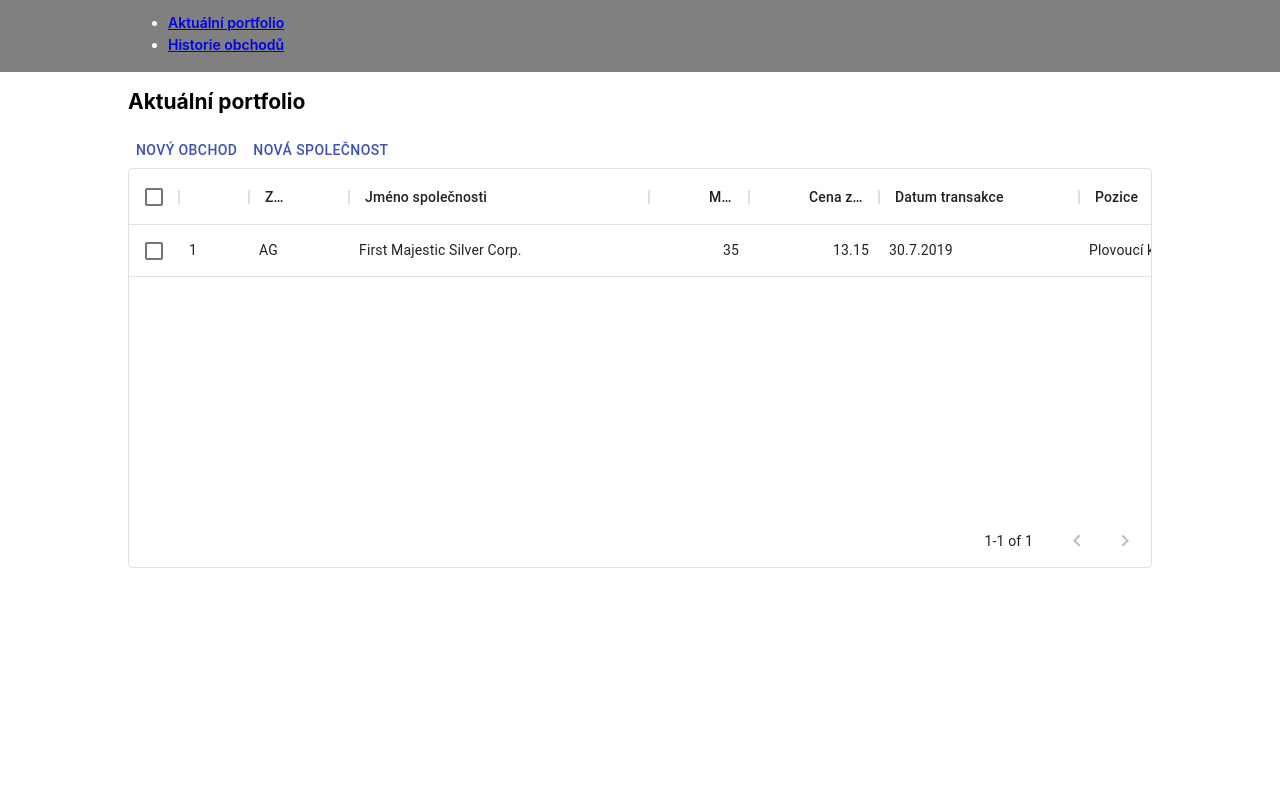
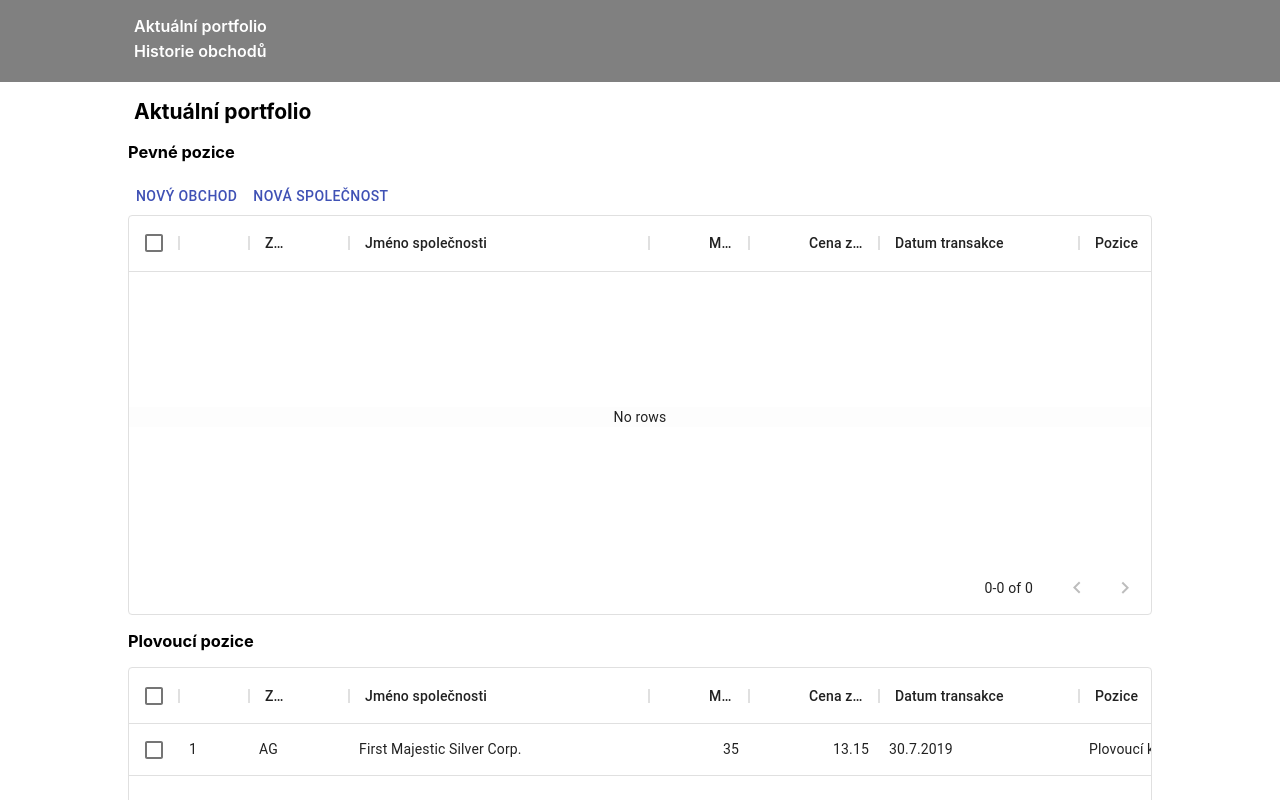
Before and after one commit to Liborias/Obchodovani, a React (Create React App) app: page / in a window 1280 px wide. Shown: the top 800 px of the page. Built offline with nearby package versions, Linux system fonts and the light colour scheme; the HTML template or start-up script is replaced by a standard one.

Commit message:
Dvě tabulky a třídění podle longevity

```diff
--- a/src/components/Modal/AddTransactionModal.js
+++ b/src/components/Modal/AddTransactionModal.js
@@ -9,6 +9,7 @@ import MenuItem from '@material-ui/core/MenuItem';
 import Select from '@material-ui/core/Select';
 import InputLabel from '@material-ui/core/InputLabel';
 import "./Modals.css";
+
 
 export default function AddTransactionModal(props) {
 
--- a/src/components/homepage/Homepage.css
+++ b/src/components/homepage/Homepage.css
@@ -1,6 +1,3 @@
-.homePageContent {
-  display: flex;
-  flex-direction: column;
-  justify-content: right;
-  align-items: center;
+h2 {
+  padding-left: 6px;
 }
--- a/src/components/homepage/Homepage.js
+++ b/src/components/homepage/Homepage.js
@@ -3,6 +3,7 @@ import DataTable from "../tables/Position";
 import Button from '@material-ui/core/Button';
 import AddTransactionModal from "../Modal/AddTransactionModal";
 import NewCompanyModal from "../Modal/NewCompanyModal";
+import "./Homepage.css"
 
 const rows = [
   {
@@ -27,8 +28,6 @@ const Homepage = () => {
   const [openNewCompany, setOpenNewCompany] = useState(false);
   const [dataRows, setDataRows] = useState(rows);
   const [companies, setCompany] = useState(defaultCompanies);
-  const [longevity, setLongevity] = useState("Plovoucí krátkodobá");
-
 
 
   const handleClickOpen = () => {
@@ -63,6 +62,7 @@ const Homepage = () => {
     <>
       <div className="homePageContent">
         <h2>Aktuální portfolio</h2>
+        <h3>Pevné pozice</h3>
         <Button color="primary" onClick={handleClickOpen}>Nový obchod</Button>
         {open && <AddTransactionModal
           open={open}
@@ -78,7 +78,9 @@ const Homepage = () => {
           newCompanySave={newCompanySave}
           companies={companies}
         />
-        <DataTable rows={dataRows} />
+        <DataTable rows={dataRows.filter(position => position.longevity !== "Plovoucí krátkodobá")} />
+        <h3>Plovoucí pozice</h3>
+        <DataTable rows={dataRows.filter(position => position.longevity === "Plovoucí krátkodobá")} />
       </div>
     </>
   );
--- a/src/components/layout/Layout.css
+++ b/src/components/layout/Layout.css
@@ -11,17 +11,29 @@
 }
 
 nav {
-  text-decoration: "inherit";
-  color: "inherit";
   margin: 0 10%;
   color: white;
-  font-size: 14px;
+  font-size: 16px;
   font-weight: 600;
   display: flex;
   flex-direction: column;
   justify-content: right;
 }
 
+ul {
+  margin-left: 0;
+  padding-left: 6px;
+}
+
 li {
+  margin-left: 0;
   margin-bottom: 5px;
+  list-style-type: none;
 }
+.linkStyle {
+  text-decoration: inherit;
+  color: inherit;
+}
+.linkStyle:hover {
+  color: #3f51b5;
+}
--- a/src/components/layout/Layout.js
+++ b/src/components/layout/Layout.js
@@ -1,8 +1,8 @@
 import React from "react";
 import { BrowserRouter as Router, Switch, Route, Link } from "react-router-dom";
 import "./Layout.css";
-import Homepage from "../homepage/Homepage"
-import Trading from "../trading/Trading"
+import Homepage from "../homepage/Homepage";
+import Trading from "../trading/Trading";
 
 
 const Layout = () => (
@@ -13,10 +13,10 @@ const Layout = () => (
         <nav>
           <ul>
             <li>
-              <Link to="/">Aktuální portfolio</Link>
+              <Link to="/" className="linkStyle">Aktuální portfolio</Link>
             </li>
             <li>
-              <Link to="/trading">Historie obchodů</Link>
+              <Link to="/trading" className="linkStyle">Historie obchodů</Link>
             </li>
           </ul>
         </nav>
```
